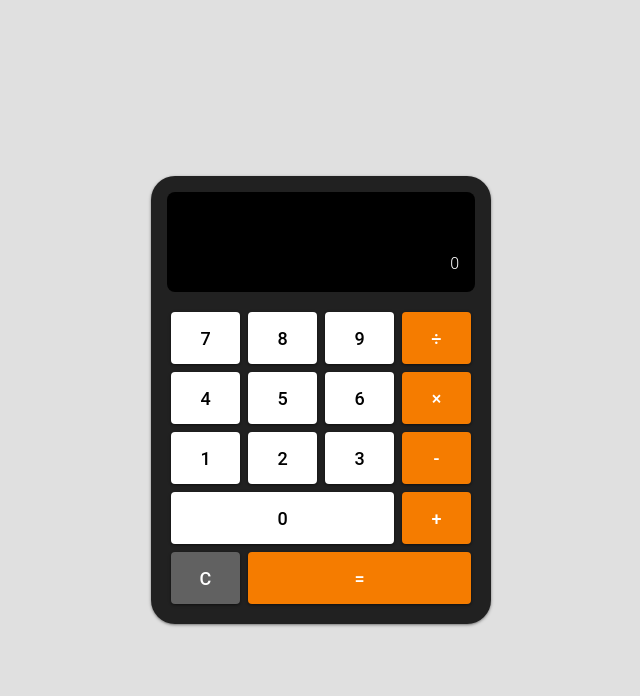
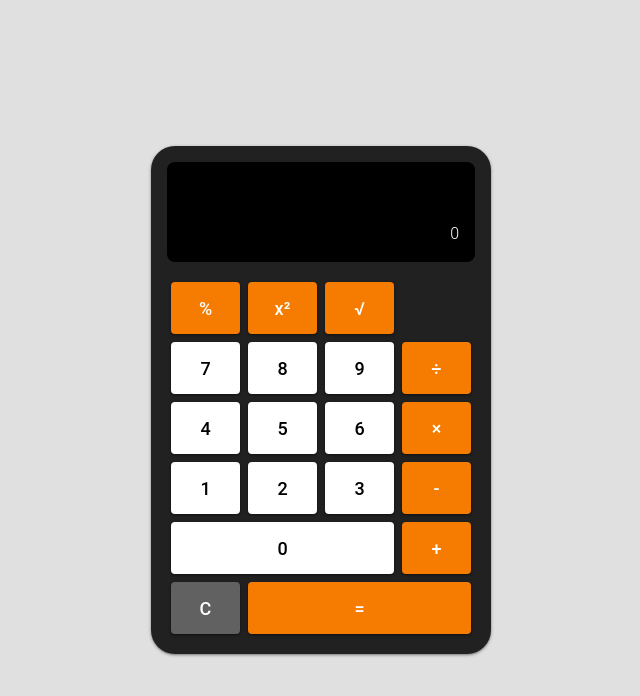
Before and after one commit to shoaibalirts/lommeregner, a Vue app: page / in a window 1280 px wide. Shown: the top 696 px of the page, without its empty margins (319-959 px from the left). Built offline with nearby package versions, Linux system fonts and the light colour scheme.

Commit message:
added 3 more functionalities. Moveing calculator logic on to server (webapi) in order to implement SOLID principle is required.

```diff
--- a/src/components/TheCalculator.vue
+++ b/src/components/TheCalculator.vue
@@ -15,6 +15,39 @@
           </div>
         </v-sheet>
 
+        <v-row no-gutters>
+          <v-col cols="3" class="pa-1">
+            <v-btn
+              block
+              size="x-large"
+              color="orange-darken-2"
+              @click="setOperator('%')"
+            >
+              %
+            </v-btn>
+          </v-col>
+          <v-col cols="3" class="pa-1">
+            <v-btn
+              block
+              size="x-large"
+              color="orange-darken-2"
+              @click="setOperator('sqr')"
+            >
+              x²
+            </v-btn>
+          </v-col>
+
+          <v-col cols="3" class="pa-1">
+            <v-btn
+              block
+              size="x-large"
+              color="orange-darken-2"
+              @click="setOperator('sqrt')"
+            >
+              √
+            </v-btn>
+          </v-col>
+        </v-row>
         <v-row no-gutters>
           <v-col cols="3" class="pa-1"
             ><v-btn block size="x-large" color="white" @click="append('7')"
@@ -211,6 +244,19 @@ export default {
         case "/":
           res = b === 0 ? "Error" : a / b;
           break;
+        case "%":
+          res = a % b;
+          break;
+        case "sqr":
+          res = Math.pow(b, 2); // or b * b
+          break;
+        case "sqrt":
+          if (b < 0) {
+            res = "Error"; // You can't take the square root of a negative number!
+          } else {
+            res = Math.sqrt(b);
+          }
+          break;
         default:
           return;
       }
```
